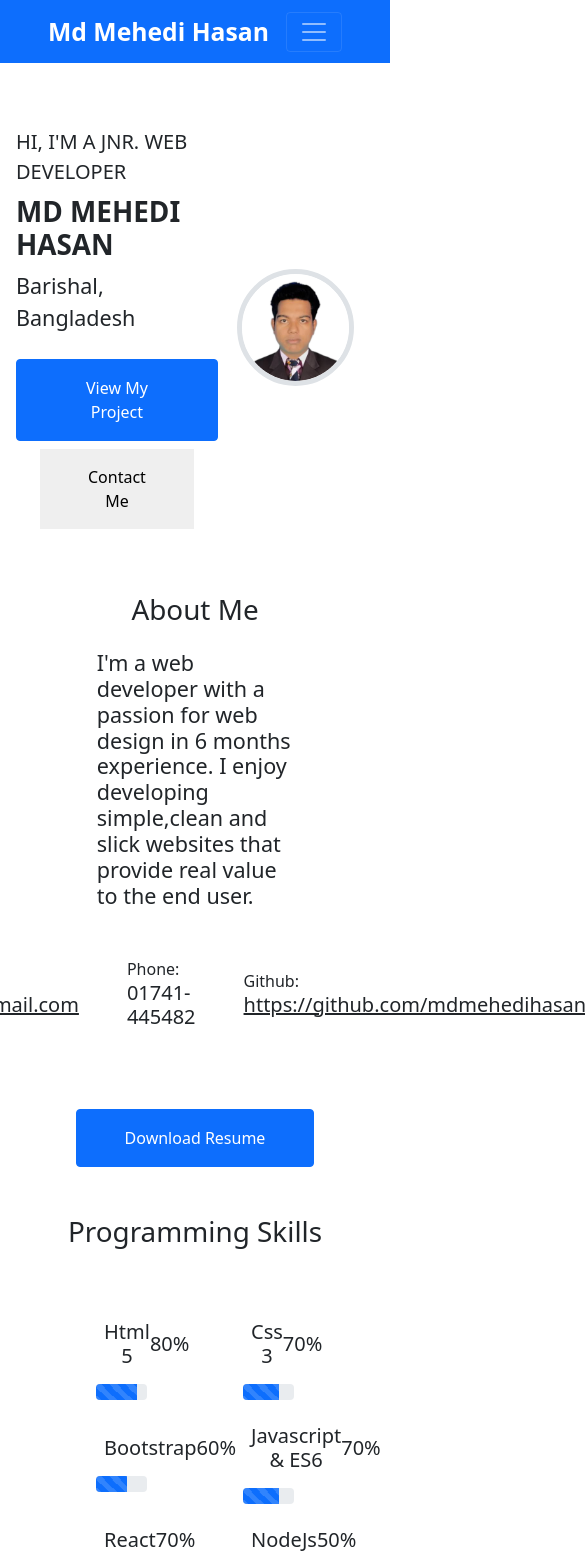
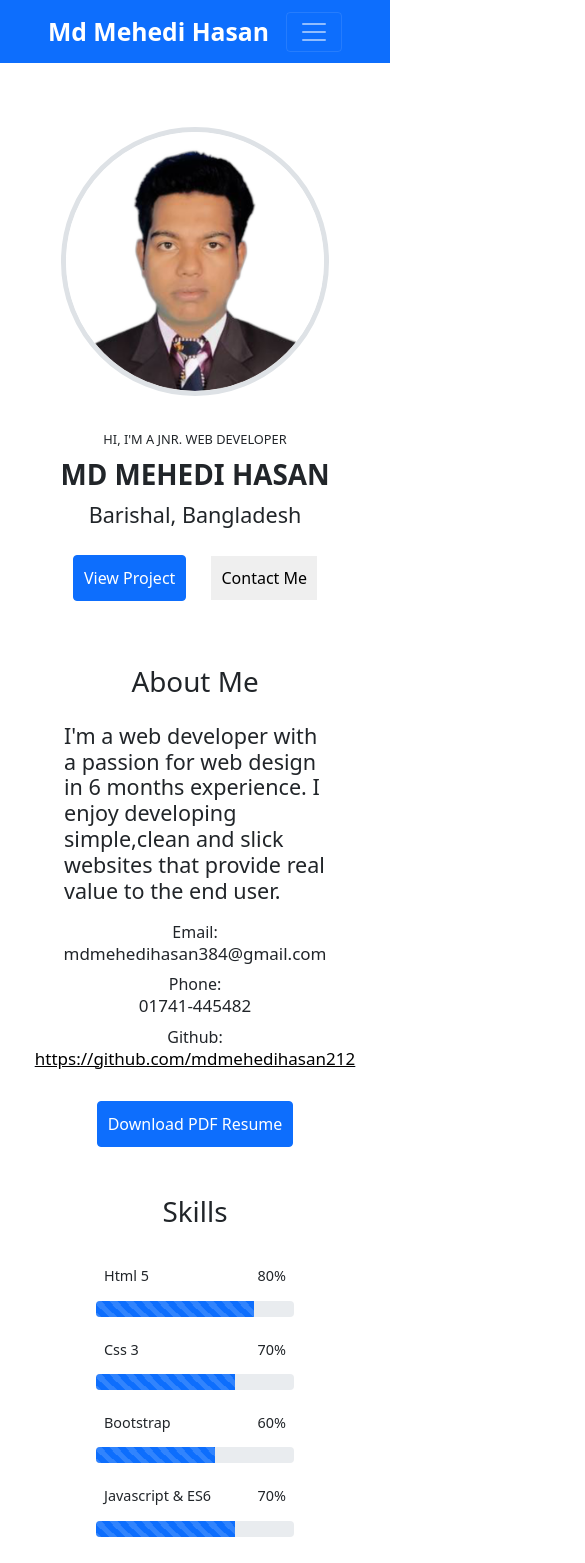
Before and after one commit to mdmehedihasan212/personal-portfolio-simple, a React (Create React App) app: page /about in a window 390 px wide. Shown: the top 1563 px of the page, 585 px wide, since content can reach past the window. Built offline with nearby package versions, Linux system fonts and the light colour scheme.

Commit message:
add responsive only mobile with media query

```diff
--- /dev/null
+++ b/src/Pages/About/About.css
@@ -0,0 +1,20 @@
+@media screen and (max-width:576px) {
+    .about-intro {
+        width: 100% !important;
+    }
+
+    .addition-info {
+        flex-direction: column;
+        margin: 0 5px !important;
+        gap: 0 !important;
+        text-align: center !important;
+    }
+
+    .addition-info h5 {
+        font-size: 17px;
+    }
+
+    .resume-button {
+        padding: 10px !important;
+    }
+}
--- a/src/Pages/About/About.js
+++ b/src/Pages/About/About.js
@@ -1,4 +1,6 @@
 import React from 'react';
+import './About.css';
+import resume from './Md Mehedi Hasan_Web Development_Resume_22 - Google Docs.pdf';
 import { Card } from 'react-bootstrap';
 
 const About = () => {
@@ -7,27 +9,31 @@ const About = () => {
             <h1 className='text-center'>About Me</h1>
             <Card className='border-0'>
                 <Card.Body>
-                    <Card.Text className='w-75 mx-auto'>
+                    <Card.Text className='about-intro w-75 mx-auto'>
                         <h4>I'm a web developer with a passion for web design in 6 months experience. I enjoy developing simple,clean and slick websites that provide real value to the end user.</h4>
                     </Card.Text>
-                    <Card.Text className='d-flex justify-content-center align-items-center my-5 gap-5'>
+                    <Card.Text className='addition-info d-flex justify-content-center align-items-center my-5 gap-5'>
                         <div>
                             <span>Email:</span>
-                            <h5 className='text-decoration-underline'>mdmehedihasan384@gmail.com</h5>
+                            <h5>mdmehedihasan384@gmail.com</h5>
                         </div>
                         <div>
                             <span>Phone:</span>
-                            <h5>01741-445482</h5>
+                            <h5 className='cursor-pointer'>01741-445482</h5>
                         </div>
                         <div>
                             <span>Github:</span>
-                            <h5 className='text-decoration-underline'>https://github.com/mdmehedihasan212</h5>
+                            <a href="https://github.com/mdmehedihasan212">
+                                <h5 className='text-decoration-underline text-black'>https://github.com/mdmehedihasan212</h5>
+                            </a>
                         </div>
                     </Card.Text>
                 </Card.Body>
             </Card>
             <div class="d-flex justify-content-center align-items-center">
-                <button class="btn btn-primary px-5 py-3 mt-2" type="button">Download Resume</button>
+                <a href={resume} download="Md Mehedi Hasan_Web Development_Resume_22 - Google Docs.pdf">
+                    <button class="resume-button btn btn-primary px-5 py-3 mt-2" type="button">Download PDF Resume</button>
+                </a>
             </div>
         </section>
     );
--- /dev/null
+++ b/src/Pages/Home/EducationSkills/EducationSkills.css
@@ -0,0 +1,17 @@
+@media screen and (max-width:576px) {
+    .section-title {
+        margin-bottom: 15px !important;
+    }
+
+    .skill-section {
+        flex-direction: column;
+    }
+
+    .progress-row {
+        width: 100% !important;
+    }
+
+    .progress-row h5 {
+        font-size: 0.9em;
+    }
+}
--- a/src/Pages/Home/EducationSkills/EducationSkills.js
+++ b/src/Pages/Home/EducationSkills/EducationSkills.js
@@ -1,19 +1,20 @@
 import React from 'react';
+import './EducationSkills.css';
 import { ProgressBar } from 'react-bootstrap';
 
 const EducationSkills = () => {
     return (
         <section id='skills' className='my-5 px-5'>
-            <h1 className='text-center my-5'>Programming Skills</h1>
-            <article className='w-100 mx-auto text-center d-flex align-items-center justify-content-between'>
-                <div className='w-50 px-5'>
+            <h1 className='section-title text-center my-5'>Skills</h1>
+            <article className='skill-section w-100 mx-auto text-center d-flex align-items-center justify-content-between'>
+                <div className='progress-row w-50 px-5'>
                     <div className='d-flex justify-content-between align-items-center px-2 mt-4 mb-2'>
                         <h5>Html 5</h5>
                         <h5>80%</h5>
                     </div>
                     <ProgressBar animated now={80} />
                 </div>
-                <div className='w-50 px-5'>
+                <div className='progress-row w-50 px-5'>
                     <div className='d-flex justify-content-between align-items-center px-2 mt-4 mb-2'>
                         <h5>Css 3</h5>
                         <h5>70%</h5>
@@ -21,15 +22,15 @@ const EducationSkills = () => {
                     <ProgressBar animated now={70} />
                 </div>
             </article>
-            <article className='w-100 mx-auto text-center d-flex align-items-center justify-content-between'>
-                <div className='w-50 px-5'>
+            <article className='skill-section w-100 mx-auto text-center d-flex align-items-center justify-content-between'>
+                <div className='progress-row w-50 px-5'>
                     <div className='d-flex justify-content-between align-items-center px-2 mt-4 mb-2'>
                         <h5>Bootstrap</h5>
                         <h5>60%</h5>
                     </div>
                     <ProgressBar animated now={60} />
                 </div>
-                <div className='w-50 px-5'>
+                <div className='progress-row w-50 px-5'>
                     <div className='d-flex justify-content-between align-items-center px-2 mt-4 mb-2'>
                         <h5>Javascript & ES6</h5>
                         <h5>70%</h5>
@@ -37,15 +38,15 @@ const EducationSkills = () => {
                     <ProgressBar animated now={70} />
                 </div>
             </article>
-            <article className='w-100 mx-auto text-center d-flex align-items-center justify-content-between'>
-                <div className='w-50 px-5'>
+            <article className='skill-section w-100 mx-auto text-center d-flex align-items-center justify-content-between'>
+                <div className='progress-row w-50 px-5'>
                     <div className='d-flex justify-content-between align-items-center px-2 mt-4 mb-2'>
                         <h5>React</h5>
                         <h5>70%</h5>
                     </div>
                     <ProgressBar animated now={70} />
                 </div>
-                <div className='w-50 px-5'>
+                <div className='progress-row w-50 px-5'>
                     <div className='d-flex justify-content-between align-items-center px-2 mt-4 mb-2'>
                         <h5>NodeJs</h5>
                         <h5>50%</h5>
@@ -53,15 +54,15 @@ const EducationSkills = () => {
                     <ProgressBar animated now={50} />
                 </div>
             </article>
-            <article className='w-100 mx-auto text-center d-flex align-items-center justify-content-between'>
-                <div className='w-50 px-5'>
+            <article className='skill-section w-100 mx-auto text-center d-flex align-items-center justify-content-between'>
+                <div className='progress-row w-50 px-5'>
                     <div className='d-flex justify-content-between align-items-center px-2 mt-4 mb-2'>
                         <h5>Express</h5>
                         <h5>50%</h5>
                     </div>
                     <ProgressBar animated now={50} />
                 </div>
-                <div className='w-50 px-5'>
+                <div className='progress-row w-50 px-5'>
                     <div className='d-flex justify-content-between align-items-center px-2 mt-4 mb-2'>
                         <h5>Mongodb</h5>
                         <h5>50%</h5>
--- /dev/null
+++ b/src/Pages/Home/Introduction/Introduction.css
@@ -0,0 +1,23 @@
+@media screen and (max-width:576px) {
+    .introduction {
+        display: inline-block;
+        flex-direction: column-reverse;
+    }
+
+    .intro-text {
+        text-align: center;
+    }
+
+    .intro-text span {
+        font-size: 0.8em !important;
+    }
+
+    .intro-text button {
+        margin: 0 auto;
+        padding: 10px !important;
+    }
+
+    .intro-img {
+        margin-bottom: 30px;
+    }
+}
--- a/src/Pages/Home/Introduction/Introduction.js
+++ b/src/Pages/Home/Introduction/Introduction.js
@@ -1,18 +1,35 @@
 import React from 'react';
+import './Introduction.css';
 import photo from '../../../Assets/profile-pic/profile-pic (46).png';
 
 const Introduction = () => {
     return (
-        <section id='home' className='d-flex justify-content-around align-items-center p-3 my-5 text-dark'>
-            <article className='w-full mx-auto'>
+        // <section id='home' className='container my-5' style={{ width: '100vw' }}>
+        //     <div className="row row-cols-2">
+        //         <article className='col-xl-8'>
+        //             <span className='fs-5 text-uppercase mt-2'>Hi, I'm a Jnr. Web developer</span>
+        //             <h1 className='fs-1 fw-bolder text-uppercase mt-2'>Md Mehedi Hasan</h1>
+        //             <p className='fs-4 mt-2'>Barishal, Bangladesh</p>
+        //             <button className='btn btn-primary px-5 py-3 mt-2'>View My Project</button>
+        //             <button className='border-0 px-5 py-3 mt-2 mx-4'>Contact Me</button>
+        //         </article>
+        //         <article className='col-xl-4 d-sm-inline-block'>
+        //             <img className='img-fluid border border-5 rounded-circle' src={photo} alt="img-1" style={{ width: '300px' }} />
+        //         </article>
+        //     </div>
+        // </section>
+        <section id='home' className='introduction d-flex justify-content-around align-items-center p-3 my-5 text-dark'>
+            <article className='intro-text w-full mx-auto'>
                 <span className='fs-5 text-uppercase mt-2'>Hi, I'm a Jnr. Web developer</span>
                 <h1 className='fs-1 fw-bolder text-uppercase mt-2'>Md Mehedi Hasan</h1>
                 <p className='fs-4 mt-2'>Barishal, Bangladesh</p>
-                <button className='btn btn-primary px-5 py-3 mt-2'>View My Project</button>
-                <button className='border-0 px-5 py-3 mt-2 mx-4'>Contact Me</button>
+                <div className="d-flex align-items-center justify-content-between">
+                    <button className='btn btn-primary px-5 py-3 mt-2'>View Project</button>
+                    <button className='border-0 px-5 py-3 mt-2'>Contact Me</button>
+                </div>
             </article>
             <article >
-                <img className='w-75 mx-auto d-flex justify-content-center border border-5 rounded-circle' src={photo} alt="img-1" />
+                <img className='intro-img w-75 mx-auto d-flex justify-content-center border border-5 rounded-circle' src={photo} alt="img-1" />
             </article>
         </section>
     );
--- a/src/Pages/Projects/Projects.css
+++ b/src/Pages/Projects/Projects.css
@@ -40,3 +40,9 @@
     font-size: 16px;
     padding: 16px 32px;
 }
+
+@media screen and (max-width:576px) {
+    .container {
+        width: 100%;
+    }
+}
--- a/src/Pages/Projects/Projects.js
+++ b/src/Pages/Projects/Projects.js
@@ -8,7 +8,7 @@ import { Card, CardGroup } from 'react-bootstrap';
 
 const Projects = () => {
     return (
-        <section className='my-5 px-5'>
+        <section id='projects' className='my-5 px-5'>
             <h1 className='text-center my-5'>Projects</h1>
             <article>
                 <CardGroup className='gap-4'>
```
Also changed, not shown: 1 other file (tests, documents, lock files or other folders).
